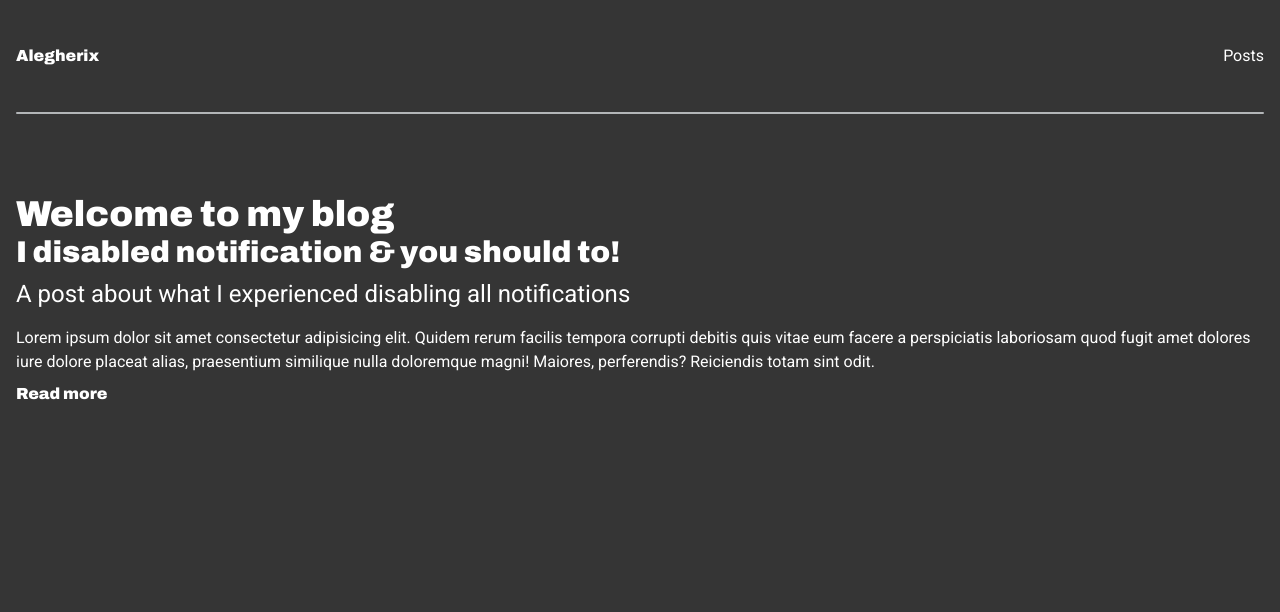
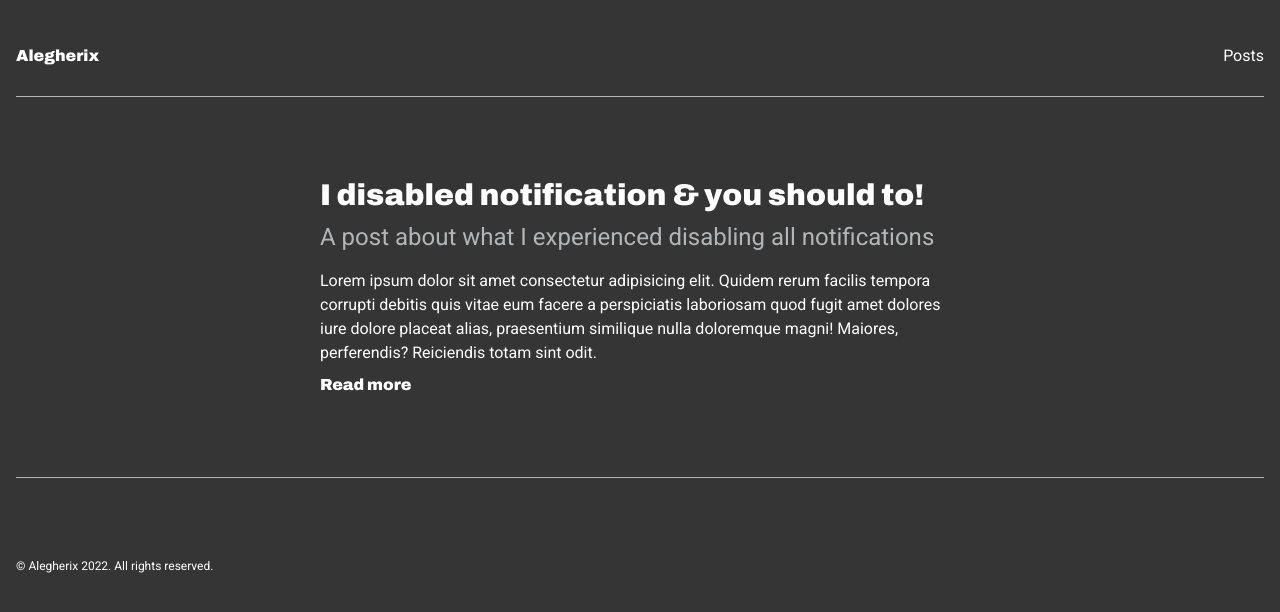
Before and after one commit to Alegherix/personalBlog, a Next.js app: page / in a window 1280 px wide. Shown: the top 612 px of the page. Built offline with nearby package versions, Linux system fonts and the light colour scheme.

Commit message:
Added Footer

```diff
--- a/app/layout.tsx
+++ b/app/layout.tsx
@@ -1,3 +1,4 @@
+import { Footer } from 'components/Footer';
 import { Navbar } from 'components/Navbar';
 import { roboto } from 'utils/fonts';
 import './globals.css';
@@ -16,6 +17,7 @@ export default function RootLayout({
       <body className="max-w-screen-xl mx-auto">
         <Navbar />
         {children}
+        <Footer />
       </body>
     </html>
   );
--- a/app/page.tsx
+++ b/app/page.tsx
@@ -4,8 +4,9 @@ import { Heading } from 'components/Heading';
 export default function Home() {
   return (
     <main>
-      <Heading as="h1">Welcome to my blog</Heading>
-      <BlogCard slug="Disabled Notifications" />
+      <section className="flex items-center justify-center">
+        <BlogCard slug="Disabled Notifications" />
+      </section>
     </main>
   );
 }
--- a/app/posts/[slug]/PostFooter.tsx
+++ /dev/null
@@ -1,9 +0,0 @@
-import React from 'react';
-
-export const PostFooter: React.FC = () => {
-  return (
-    <>
-      <footer className="bg-gray-800 h-40 w-screen"></footer>
-    </>
-  );
-};
--- a/components/BlogCard.tsx
+++ b/components/BlogCard.tsx
@@ -17,7 +17,7 @@ export const BlogCard: React.FC<BlogCardProps> = ({
   title,
 }) => {
   return (
-    <article className="bg-dark-800 flex flex-col gap-2">
+    <article className="bg-dark-800 flex flex-col gap-2 max-w-screen-sm">
       <Heading as="h2">I disabled notification & you should to! </Heading>
       <Heading as="h3" variant="Secondary">
         A post about what I experienced disabling all notifications
--- /dev/null
+++ b/components/Footer.tsx
@@ -0,0 +1,11 @@
+import { Separator } from 'components/Separator';
+import React from 'react';
+
+export const Footer: React.FC = () => {
+  return (
+    <footer className="text-xs">
+      <Separator className="my-20" />
+      <p>© Alegherix 2022. All rights reserved.</p>
+    </footer>
+  );
+};
--- a/components/Heading.tsx
+++ b/components/Heading.tsx
@@ -4,6 +4,7 @@ import { Font } from 'types/shared';
 import { archivo, fontMap } from 'utils/fonts';
 import resolveConfig from 'tailwindcss/resolveConfig';
 import tailwindConfig from '../tailwind.config';
+import { clsx } from 'clsx';
 
 type Headings = 'h1' | 'h2' | 'h3' | 'h4' | 'h5' | 'h6';
 
@@ -22,12 +23,12 @@ type TailwindColors =
   | `${keyof DefaultColors}-${TailwindNumberKeys}`
   | keyof DefaultColors;
 type ThemeColors = `${'dark' | 'light'}-${TailwindNumberKeys}`;
-type MyColors = TailwindColors | ThemeColors;
+type MyColors = `text-${TailwindColors | ThemeColors}`;
 
 const colorMap: Record<Variant, MyColors> = {
-  Primary: 'white',
-  Secondary: 'dark-700',
-  Tertiary: 'blue-300',
+  Primary: 'text-white',
+  Secondary: 'text-dark-700',
+  Tertiary: 'text-blue-300',
 };
 
 export const Heading: React.FC<HeadingProps> = ({
@@ -42,7 +43,7 @@ export const Heading: React.FC<HeadingProps> = ({
   const textColor = colorMap[variant];
 
   return (
-    <Tag className={`${currentFontClass} text-${textColor} ${className}`}>
+    <Tag className={clsx(currentFontClass, textColor, className)}>
       {children}
     </Tag>
   );
--- a/components/Navbar.tsx
+++ b/components/Navbar.tsx
@@ -1,3 +1,4 @@
+import { Separator } from 'components/Separator';
 import Link from 'next/link';
 import React from 'react';
 import { archivo } from 'utils/fonts';
@@ -11,7 +12,7 @@ export const Navbar: React.FC = () => {
         </Link>
         <Link href="/posts">Posts</Link>
       </nav>
-      <div className="h-[2px] rounded-md bg-dark-700 w-full mt-4 mb-20" />
+      <Separator className="mb-20" />
     </>
   );
 };
--- /dev/null
+++ b/components/Separator.tsx
@@ -0,0 +1,10 @@
+import React from 'react';
+import { clsx } from 'clsx';
+
+type SeparatorProps = {
+  className?: string;
+};
+
+export const Separator: React.FC<SeparatorProps> = ({ className }) => {
+  return <div className={clsx('h-[1px] w-full bg-dark-700', className)} />;
+};
--- a/package.json
+++ b/package.json
@@ -12,6 +12,7 @@
     "@types/node": "18.11.9",
     "@types/react": "18.0.25",
     "@types/react-dom": "18.0.9",
+    "clsx": "^1.2.1",
     "eslint": "8.27.0",
     "eslint-config-next": "13.0.3",
     "next": "13.0.3",
```
Also changed, not shown: 1 other file (tests, documents, lock files or other folders).
